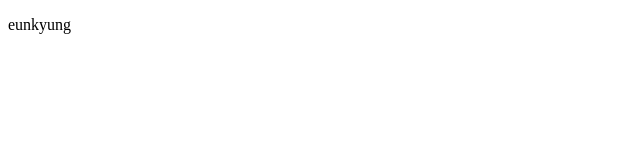
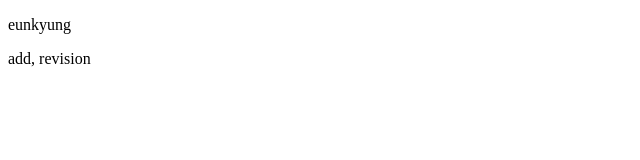
Before and after one commit to Eunkyung-Chung/javacript-study, a plain HTML site: page index.html in a window 1280 px wide. Shown: the full height of the page, 0-640 px from the left. Drawn offline with Linux system fonts and the light colour scheme.

Commit message:
second commit

```diff
--- a/index.html
+++ b/index.html
@@ -7,5 +7,6 @@
  </head>
  <body>
   <p>eunkyung</p>
+  <p>add, revision</p>
  </body>
 </html>
```
